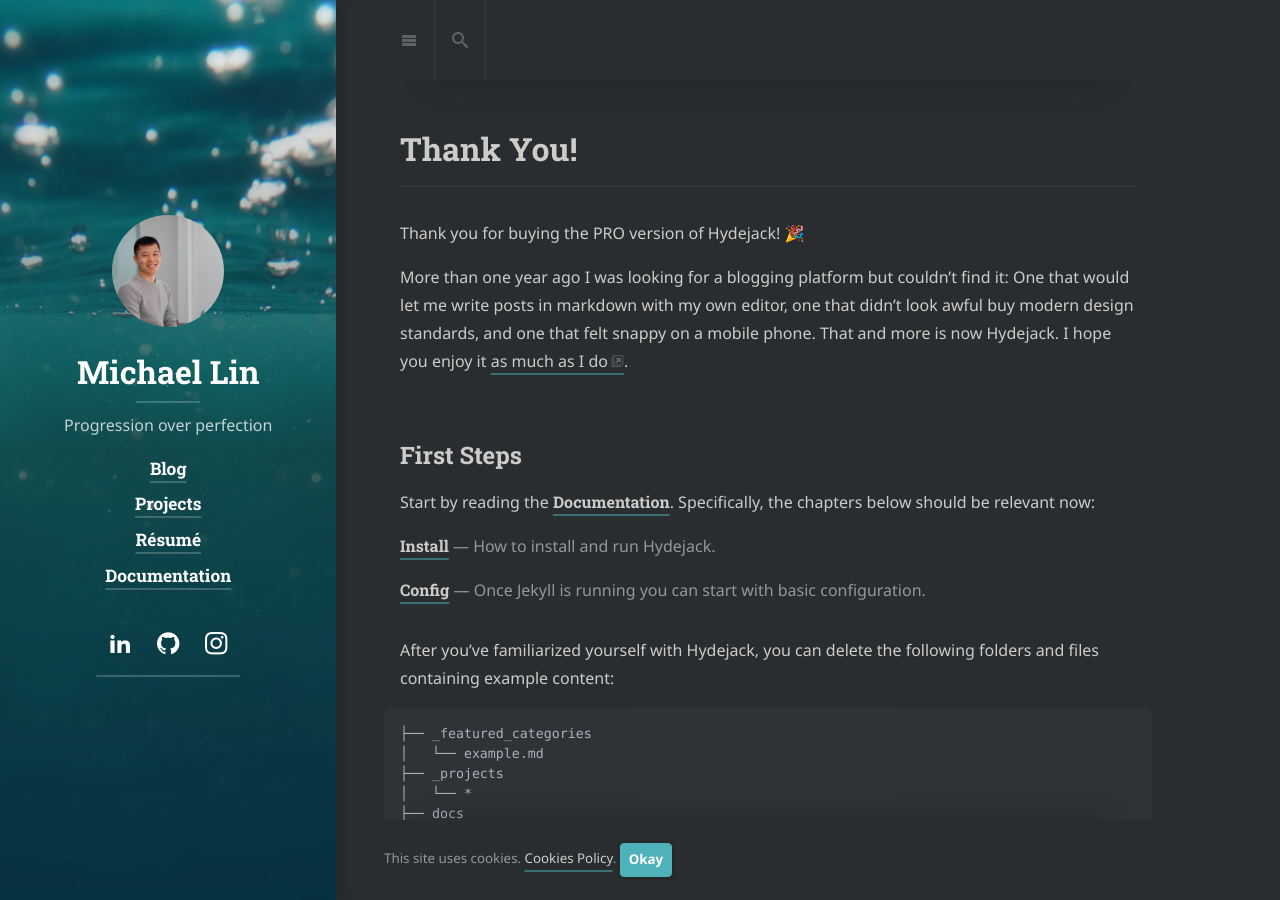
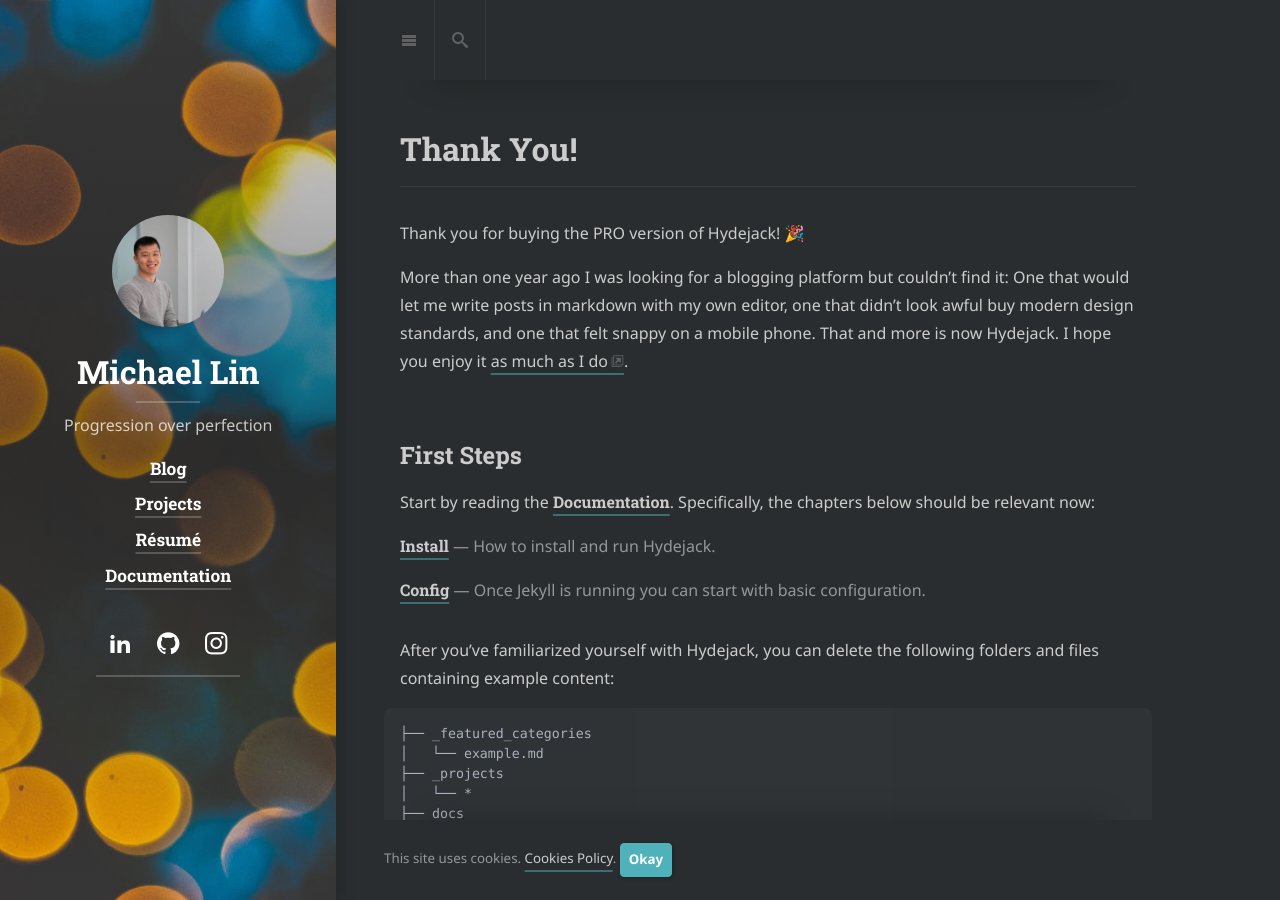
Before and after one commit to mlin95129/mlin5129.github.io, a Jekyll site: the page built from index.md, in a window 1280 px wide and 900 px high. Built offline with Jekyll 4.4.1, drawn with Linux system fonts in a browser that asks for light colours; cached includes are drawn as plain includes; nearby versions of some CDN libraries; some web fonts are replaced; library files that are not in the unit come from our copies.

Commit message:
updated background image

```diff
--- a/_config.yml
+++ b/_config.yml
@@ -93,7 +93,7 @@ paginate_path:         /blog/:num/
 # ----------------------------------------------------------------------------------------
 
 # Sidebar image and theme color of the site.
-accent_image:          /assets/img/sidebar-bg.jpg
+accent_image:          /assets/img/sidebar-background.jpg
 accent_color:          rgb(79,177,186)
 
 # This is used for the `theme-color` meta tag,
```
Also changed, not shown: assets/img/sidebar-background.jpg (added).
